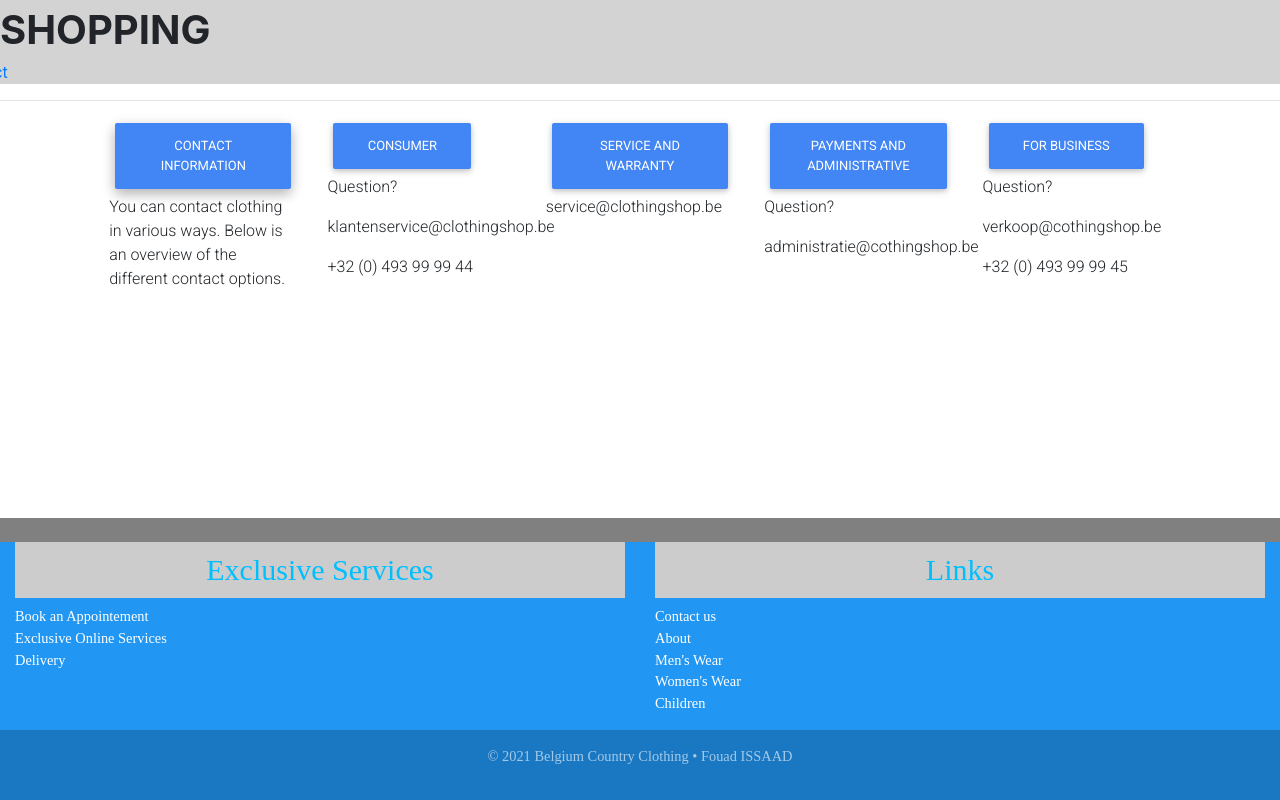
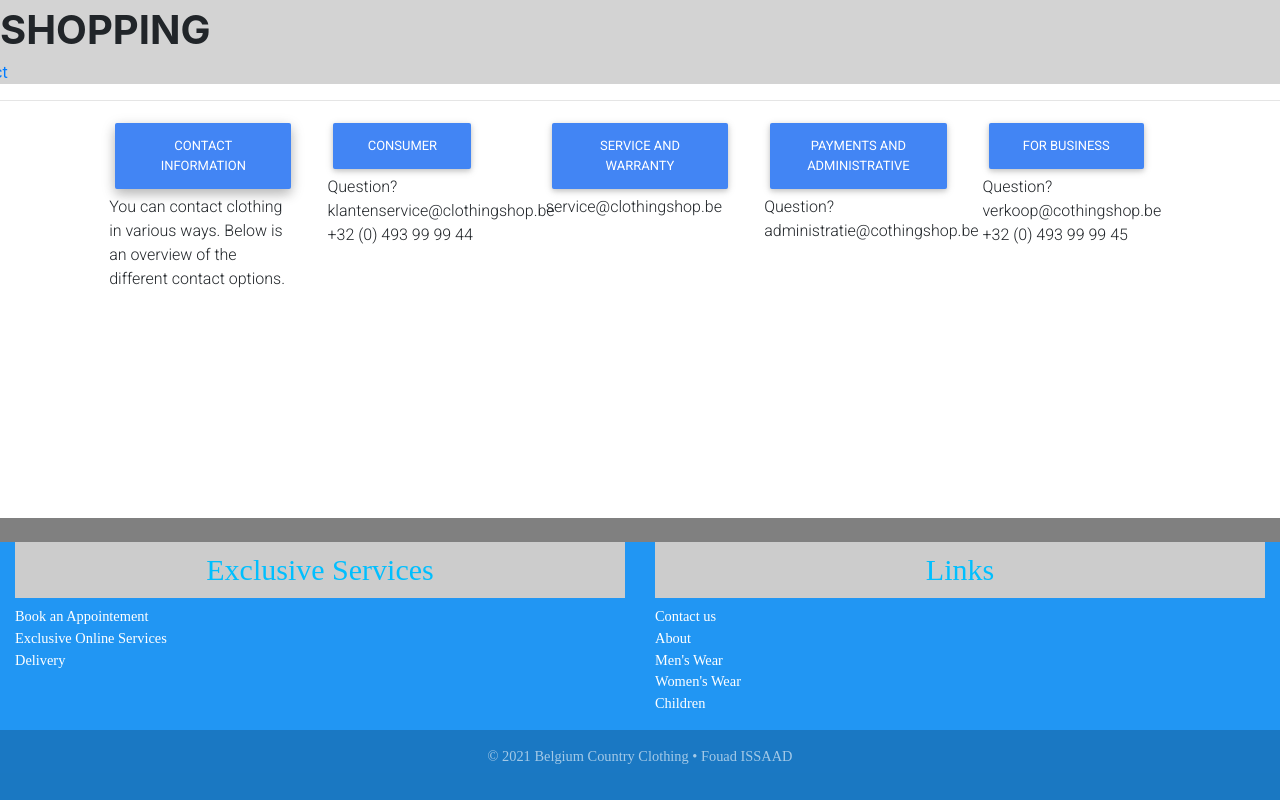
Before and after one commit to fouadissaad1/projectdynamischewebapp, a React (Create React App) app: page /Contact in a window 1280 px wide. Both pictures are taken after a click on the button "CONTACT INFORMATION". Built offline with nearby package versions, Linux system fonts and the light colour scheme.

Commit message:
add functions and refactor tot new components

```diff
--- /dev/null
+++ b/src/components/ContactInformation.js
@@ -0,0 +1,28 @@
+import React from "react";
+
+export function ContactInformation(props) {
+    return <p>You can contact clothing in various ways. Below is an overview of the different contact
+        options.</p>
+}
+
+export function Consumer(props) {
+    return <p>Question?<br></br>
+        klantenservice@clothingshop.be <br></br>
+        +32 (0) 493 99 99 44 <br></br>
+    </p>
+}
+
+export function ServiceWarranty(props) {
+    return <p> service@clothingshop.be</p>
+}
+
+export function Payments(props) {
+    return <p>Question? <br/>
+        administratie@cothingshop.be</p>
+}
+
+export function Business(props) {
+    return <p>Question?<br/>
+        verkoop@cothingshop.be<br/>
+        +32 (0) 493 99 99 45</p>
+}
--- a/src/pages/Contact.js
+++ b/src/pages/Contact.js
@@ -1,6 +1,6 @@
-import {MDBRow,MDBCol,MDBBtn,MDBCollapse} from "mdb-react-ui-kit";
+import { MDBBtn, MDBCol, MDBCollapse, MDBRow } from "mdb-react-ui-kit";
 import React, { useState } from "react";
-
+import { Business, Consumer, ContactInformation, Payments, ServiceWarranty } from "../components/ContactInformation";
 
 export function Contact() {
 
@@ -11,40 +11,34 @@
             <MDBRow></MDBRow>
             <MDBRow color={"red"} bgColor={"primary"}>
                 <MDBCol lg={1}></MDBCol>
-                <MDBCol lg={2} >
+                <MDBCol lg={2}>
                     <MDBBtn onClick={toggleShow}>Contact information</MDBBtn>
                     <MDBCollapse show={showShow}>
-                        <p>You can contact clothing in various ways. Below is an overview of the different contact
-                            options.</p>
+                        <ContactInformation></ContactInformation>
                     </MDBCollapse>
                 </MDBCol>
-            <MDBCol lg={2} >
+                <MDBCol lg={2}>
                     <MDBBtn onClick={toggleShow}>Consumer</MDBBtn>
                     <MDBCollapse show={showShow}>
-                    <p>Question?</p>
-                    <p>klantenservice@clothingshop.be</p>
-                    <p>+32 (0) 493 99 99 44</p>
+                        <Consumer/>
                     </MDBCollapse>
                 </MDBCol>
                 <MDBCol>
                     <MDBBtn onClick={toggleShow}>Service and warranty</MDBBtn>
                     <MDBCollapse show={showShow}>
-                    <p> service@clothingshop.be</p>
+                        <ServiceWarranty/>
                     </MDBCollapse>
                 </MDBCol>
                 <MDBCol lg={2}>
                     <MDBBtn onClick={toggleShow}>Payments and administrative</MDBBtn>
                     <MDBCollapse show={showShow}>
-                    <p>Question?</p>
-                    <p>administratie@cothingshop.be</p>
+                        <Payments/>
                     </MDBCollapse>
                 </MDBCol>
-            <MDBCol lg={2} >
+                <MDBCol lg={2}>
                     <MDBBtn onClick={toggleShow}>For Business</MDBBtn>
                     <MDBCollapse show={showShow}>
-                    <p>Question?</p>
-                    <p> verkoop@cothingshop.be</p>
-                    <p> +32 (0) 493 99 99 45</p>
+                        <Business/>
                     </MDBCollapse>
 
                 </MDBCol>
@@ -52,7 +46,5 @@
             </MDBRow>
             <MDBRow></MDBRow>
         </React.Fragment>
-
-
     );
 }
```
Lines whose indentation alone changed are shown as unchanged.
